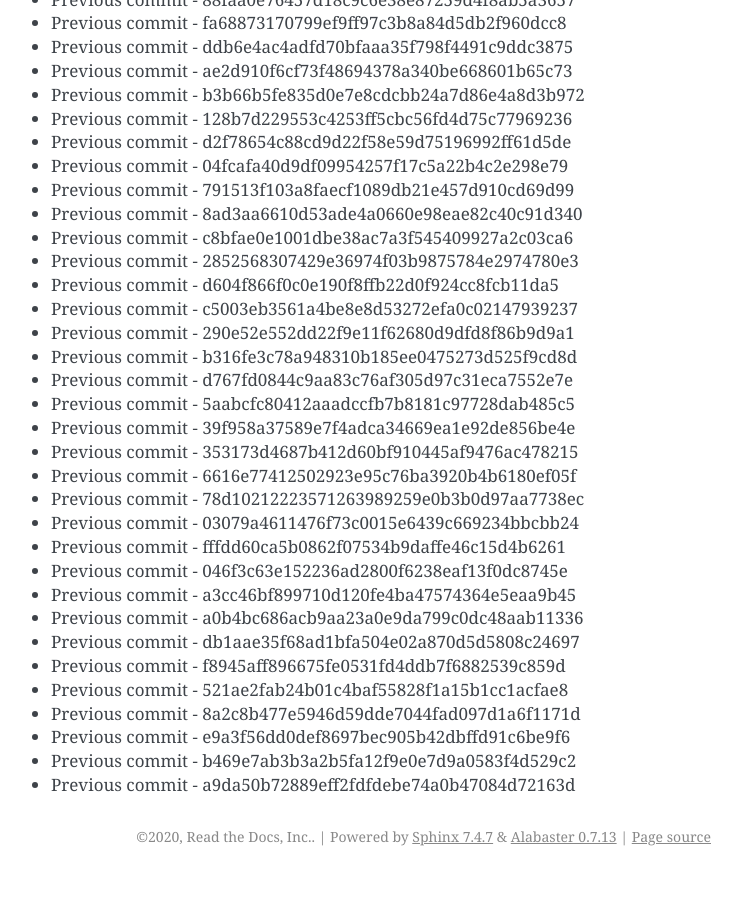
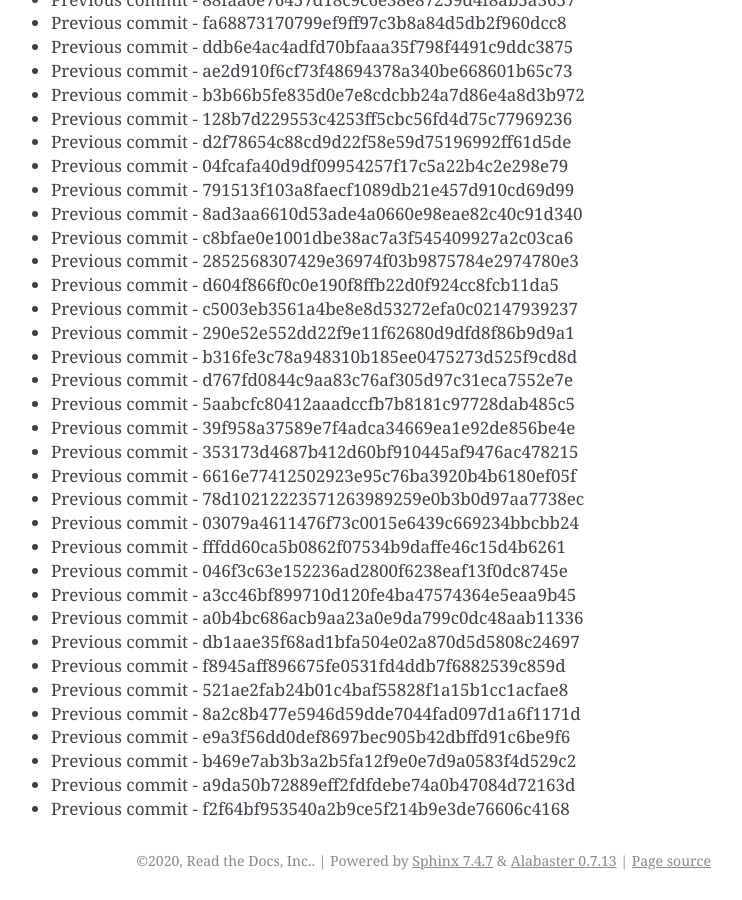
Before and after one commit to readthedocs/rtd-git-stresstest, a Sphinx documentation site: the page built from docs/updates.rst, in a window 1280 px wide and 900 px high, scrolled down 39302 px. Shown: the whole window, without its empty margins (399-1141 px from the left). Built offline with Sphinx 7.4.7, drawn with Linux system fonts in a browser that asks for light colours; before the commit the page ends 40178 px from its top, so only the background shows below that.

Commit message:
Generating commit from previous: f2f64bf953540a2b9ce5f214b9e3de76606c4168

```diff
--- a/docs/updates.rst
+++ b/docs/updates.rst
@@ -1683,3 +1683,4 @@ It can be tested for any performance characteristics.
 * Previous commit - e9a3f56dd0def8697bec905b42dbffd91c6be9f6
 * Previous commit - b469e7ab3b3a2b5fa12f9e0e7d9a0583f4d529c2
 * Previous commit - a9da50b72889eff2fdfdebe74a0b47084d72163d
+* Previous commit - f2f64bf953540a2b9ce5f214b9e3de76606c4168
```
